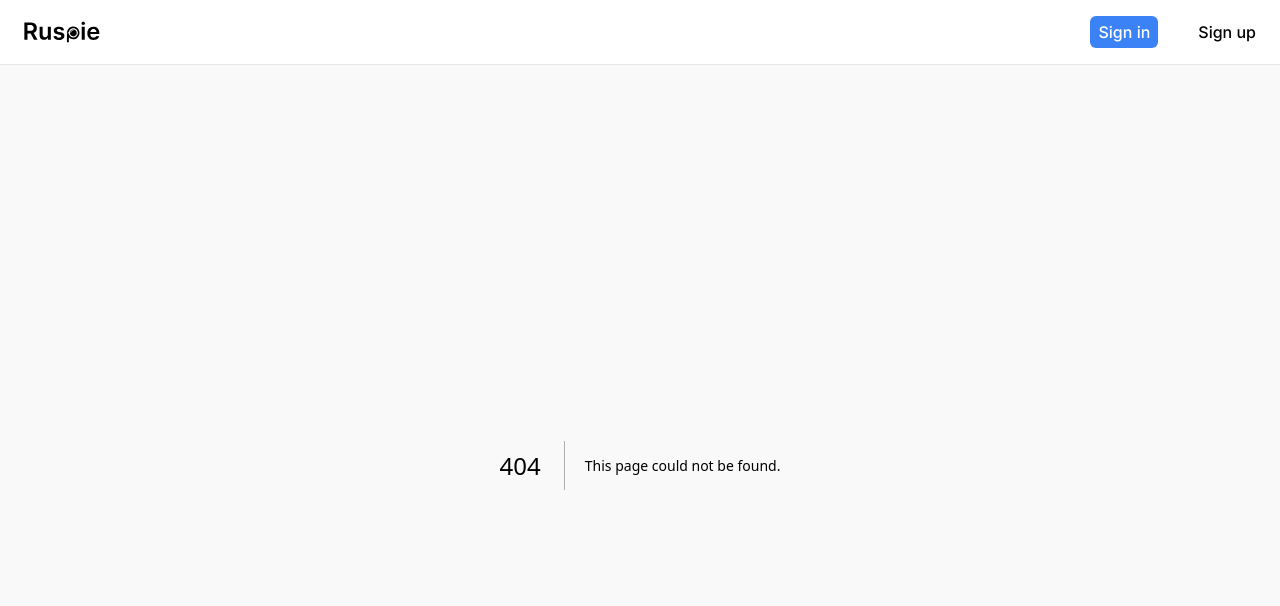
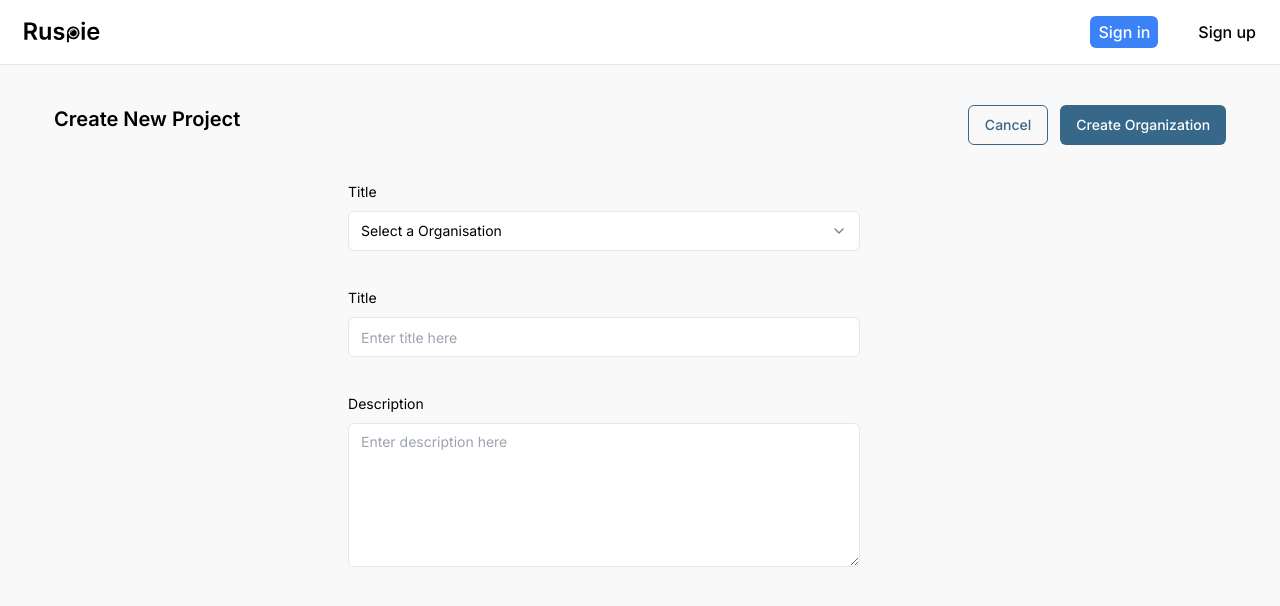
Before and after one commit to factly/ruspie, a Next.js app in the folder web/: page /home/organisations/1/projects/new in a window 1280 px wide. Before the commit this address had no page. Shown: the top 606 px of the page. Built offline with nearby package versions, Linux system fonts and the light colour scheme.

Commit message:
added ui for add organisation

```diff
--- a/web/app/home/organisations/[id]/page.tsx
+++ b/web/app/home/organisations/[id]/page.tsx
@@ -4,6 +4,7 @@ import Icons from "../../../../components/icons";
 import { Button } from "../../../../components/ui/Button";
 import Projects from "../../../../components/ui/Projects";
 import Avatar from "../../../../components/ui/Avatar";
+import Link from "next/link";
 
 async function getData(id: string) {
 	// get org data from api
@@ -32,8 +33,10 @@ export default async function Page({ params }: { params: { id: string } }) {
 				<div className="flex flex-col w-2/5 justify-around gap-10">
 					<Projects org={org || null} />
 				</div>
-				<Button className="rounded-md bg-[#376789] text-white">
-					<Icons.PlusIcon /> Add Organization
+				<Button className="rounded-md bg-[#376789] text-white" asChild>
+					<Link href={`/home/organisations/${org?.id}/projects/new`}>
+						<Icons.PlusIcon /> Add Projects
+					</Link>
 				</Button>
 			</div>
 		</main>
--- /dev/null
+++ b/web/app/home/organisations/[id]/projects/new/page.tsx
@@ -0,0 +1,125 @@
+"use client";
+import React, { useEffect } from "react";
+import { Button } from "@/components/ui/Button";
+import { Input } from "@/components/dataEntry/input";
+import { Label } from "@/components/dataEntry/label";
+import { Textarea } from "@/components/dataEntry/textarea";
+import {
+	Select,
+	SelectContent,
+	SelectGroup,
+	SelectItem,
+	SelectLabel,
+	SelectTrigger,
+	SelectValue,
+} from "@/components/ui/select"
+import Link from "next/link";
+import { usePathname } from 'next/navigation'
+
+function Page() {
+	const pathname = usePathname()
+	const orgId = pathname.split("/")[3];
+
+	const [formData, setFormData] = React.useState({
+		title: "",
+		description: "",
+		logo: "",
+	});
+
+	type SelectOption = {
+		value: string;
+		name: string;
+	};
+
+
+	const handleChange = (
+		e:
+			| React.ChangeEvent<HTMLInputElement>
+			| React.ChangeEvent<HTMLTextAreaElement>
+			| SelectOption
+	) => {
+		if (typeof e === "object" && "value" in e) {
+			setFormData({
+				...formData,
+				[e.name]: e.value,
+			});
+			return;
+		}
+
+		const { name, value } = e.target;
+		setFormData({
+			...formData,
+			[name]: value,
+		});
+		console.log(formData);
+	};
+
+	return (
+		<main className="flex flex-col mt-10 bg-transparent">
+			<div className="flex flex-row justify-around items-start">
+				<h1 className="text-xl font-semibold">Create New Project </h1>
+				<form className="flex flex-col items-center w-2/5 mt-20 gap-10">
+					<div className="grid w-full items-center gap-3">
+						<Label htmlFor="title" className="font-normal">
+							Title
+						</Label>
+						<Select onValueChange={(value) => handleChange({
+							name: "organisation",
+							value
+						})}>
+							<SelectTrigger className="w-full">
+								<SelectValue placeholder="Select a Organisation" />
+							</SelectTrigger>
+							<SelectContent>
+								<SelectGroup>
+									<SelectLabel>Organisations</SelectLabel>
+									<SelectItem value="new">TODO: Render organisations</SelectItem>
+									<SelectItem value="new2">TODO: Render organisations</SelectItem>
+								</SelectGroup>
+							</SelectContent>
+						</Select>
+					</div>
+					<div className="grid w-full items-center gap-3">
+						<Label htmlFor="title" className="font-normal">
+							Title
+						</Label>
+						<Input
+							name="title"
+							type="text"
+							id="title"
+							placeholder="Enter title here"
+							onChange={handleChange}
+							value={formData.title}
+						/>
+					</div>
+					<div className="grid w-full items-center gap-3">
+						<Label htmlFor="title" className="font-normal">
+							Description
+						</Label>
+						<Textarea
+							name="description"
+							id="description"
+							placeholder="Enter description here"
+							onChange={handleChange}
+							value={formData.description}
+						/>
+					</div>
+				</form>
+				<div className="flex gap-3">
+					<Button
+						variant="outline"
+						className="rounded-md text-[#376789] border-[#376789]"
+						asChild
+					>
+						<Link href={`/home/organisations/${orgId}`}>Cancel</Link>
+					</Button>
+					<Button className="rounded-md bg-[#376789] text-white">
+						Create Organization
+					</Button>
+				</div>
+			</div>
+		</main>
+	);
+}
+
+export default Page;
--- a/web/app/home/organisations/page.tsx
+++ b/web/app/home/organisations/page.tsx
@@ -5,6 +5,7 @@ import { Organisation } from "../../../components/ui/Organisation";
 import { Button } from "../../../components/ui/Button";
 import Icons from "../../../components/icons";
 import { data } from "@/lib/data";
+import Link from "next/link";
 
 function Page() {
 	const [organisations, setOrganisations] = React.useState(data);
@@ -49,8 +50,10 @@ function Page() {
 						))}
 					</div>
 				</div>
-				<Button className="rounded-md bg-[#376789] text-white">
-					<Icons.PlusIcon /> Add Organization
+				<Button className="rounded-md bg-[#376789] text-white" asChild>
+					<Link href="/home/organisations/new">
+						<Icons.PlusIcon /> Add Organization
+					</Link>
 				</Button>
 			</div>
 		</main>
--- /dev/null
+++ b/web/components/ui/select.tsx
@@ -0,0 +1,121 @@
+"use client"
+
+import * as React from "react"
+import * as SelectPrimitive from "@radix-ui/react-select"
+import { Check, ChevronDown } from "lucide-react"
+
+import { cn } from "@/lib/utils"
+
+const Select = SelectPrimitive.Root
+
+const SelectGroup = SelectPrimitive.Group
+
+const SelectValue = SelectPrimitive.Value
+
+const SelectTrigger = React.forwardRef<
+  React.ElementRef<typeof SelectPrimitive.Trigger>,
+  React.ComponentPropsWithoutRef<typeof SelectPrimitive.Trigger>
+>(({ className, children, ...props }, ref) => (
+  <SelectPrimitive.Trigger
+    ref={ref}
+    className={cn(
+      "flex h-10 w-full items-center justify-between rounded-md border border-input bg-white px-3 py-2 text-sm ring-offset-background placeholder:text-muted-foreground focus-visible:outline-none focus-visible:ring-2 focus-visible:ring-ring focus-visible:ring-offset-2 disabled:cursor-not-allowed disabled:opacity-50 ",
+      className
+    )}
+    {...props}
+  >
+    {children}
+    <SelectPrimitive.Icon asChild>
+      <ChevronDown className="h-4 w-4 opacity-50" />
+    </SelectPrimitive.Icon>
+  </SelectPrimitive.Trigger>
+))
+SelectTrigger.displayName = SelectPrimitive.Trigger.displayName
+
+const SelectContent = React.forwardRef<
+  React.ElementRef<typeof SelectPrimitive.Content>,
+  React.ComponentPropsWithoutRef<typeof SelectPrimitive.Content>
+>(({ className, children, position = "popper", ...props }, ref) => (
+  <SelectPrimitive.Portal>
+    <SelectPrimitive.Content
+      ref={ref}
+      className={cn(
+        "relative z-50 min-w-[8rem] overflow-hidden rounded-md border border-slate-200 bg-white text-slate-950 shadow-md data-[state=open]:animate-in data-[state=closed]:animate-out data-[state=closed]:fade-out-0 data-[state=open]:fade-in-0 data-[state=closed]:zoom-out-95 data-[state=open]:zoom-in-95 data-[side=bottom]:slide-in-from-top-2 data-[side=left]:slide-in-from-right-2 data-[side=right]:slide-in-from-left-2 data-[side=top]:slide-in-from-bottom-2 dark:border-slate-800 dark:bg-slate-950 dark:text-slate-50",
+        position === "popper" &&
+          "data-[side=bottom]:translate-y-1 data-[side=left]:-translate-x-1 data-[side=right]:translate-x-1 data-[side=top]:-translate-y-1",
+        className
+      )}
+      position={position}
+      {...props}
+    >
+      <SelectPrimitive.Viewport
+        className={cn(
+          "p-1",
+          position === "popper" &&
+            "h-[var(--radix-select-trigger-height)] w-full min-w-[var(--radix-select-trigger-width)]"
+        )}
+      >
+        {children}
+      </SelectPrimitive.Viewport>
+    </SelectPrimitive.Content>
+  </SelectPrimitive.Portal>
+))
+SelectContent.displayName = SelectPrimitive.Content.displayName
+
+const SelectLabel = React.forwardRef<
+  React.ElementRef<typeof SelectPrimitive.Label>,
+  React.ComponentPropsWithoutRef<typeof SelectPrimitive.Label>
+>(({ className, ...props }, ref) => (
+  <SelectPrimitive.Label
+    ref={ref}
+    className={cn("py-1.5 pl-8 pr-2 text-sm font-semibold", className)}
+    {...props}
+  />
+))
+SelectLabel.displayName = SelectPrimitive.Label.displayName
+
+const SelectItem = React.forwardRef<
+  React.ElementRef<typeof SelectPrimitive.Item>,
+  React.ComponentPropsWithoutRef<typeof SelectPrimitive.Item>
+>(({ className, children, ...props }, ref) => (
+  <SelectPrimitive.Item
+    ref={ref}
+    className={cn(
+      "relative flex w-full cursor-default select-none items-center rounded-sm py-1.5 pl-8 pr-2 text-sm outline-none focus:bg-slate-100 focus:text-slate-900 data-[disabled]:pointer-events-none data-[disabled]:opacity-50 dark:focus:bg-slate-800 dark:focus:text-slate-50",
+      className
+    )}
+    {...props}
+  >
+    <span className="absolute left-2 flex h-3.5 w-3.5 items-center justify-center">
+      <SelectPrimitive.ItemIndicator>
+        <Check className="h-4 w-4" />
+      </SelectPrimitive.ItemIndicator>
+    </span>
+
+    <SelectPrimitive.ItemText>{children}</SelectPrimitive.ItemText>
+  </SelectPrimitive.Item>
+))
+SelectItem.displayName = SelectPrimitive.Item.displayName
+
+const SelectSeparator = React.forwardRef<
+  React.ElementRef<typeof SelectPrimitive.Separator>,
+  React.ComponentPropsWithoutRef<typeof SelectPrimitive.Separator>
+>(({ className, ...props }, ref) => (
+  <SelectPrimitive.Separator
+    ref={ref}
+    className={cn("-mx-1 my-1 h-px bg-slate-100 dark:bg-slate-800", className)}
+    {...props}
+  />
+))
+SelectSeparator.displayName = SelectPrimitive.Separator.displayName
+
+export {
+  Select,
+  SelectGroup,
+  SelectValue,
+  SelectTrigger,
+  SelectContent,
+  SelectLabel,
+  SelectItem,
+  SelectSeparator,
+}
--- a/web/package.json
+++ b/web/package.json
@@ -10,6 +10,7 @@
   },
   "dependencies": {
     "@radix-ui/react-label": "^2.0.2",
+    "@radix-ui/react-select": "^1.2.2",
     "@radix-ui/react-slot": "^1.0.2",
     "@types/node": "20.3.2",
     "@types/react": "18.2.14",
```
